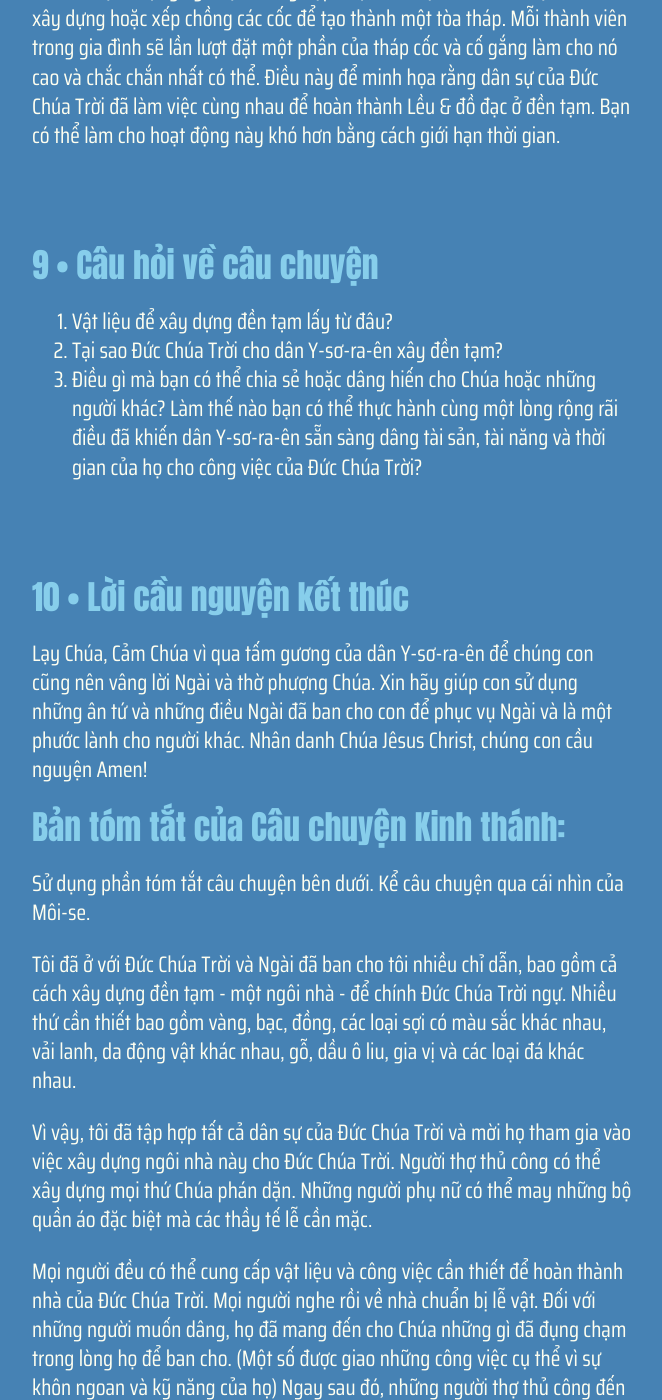
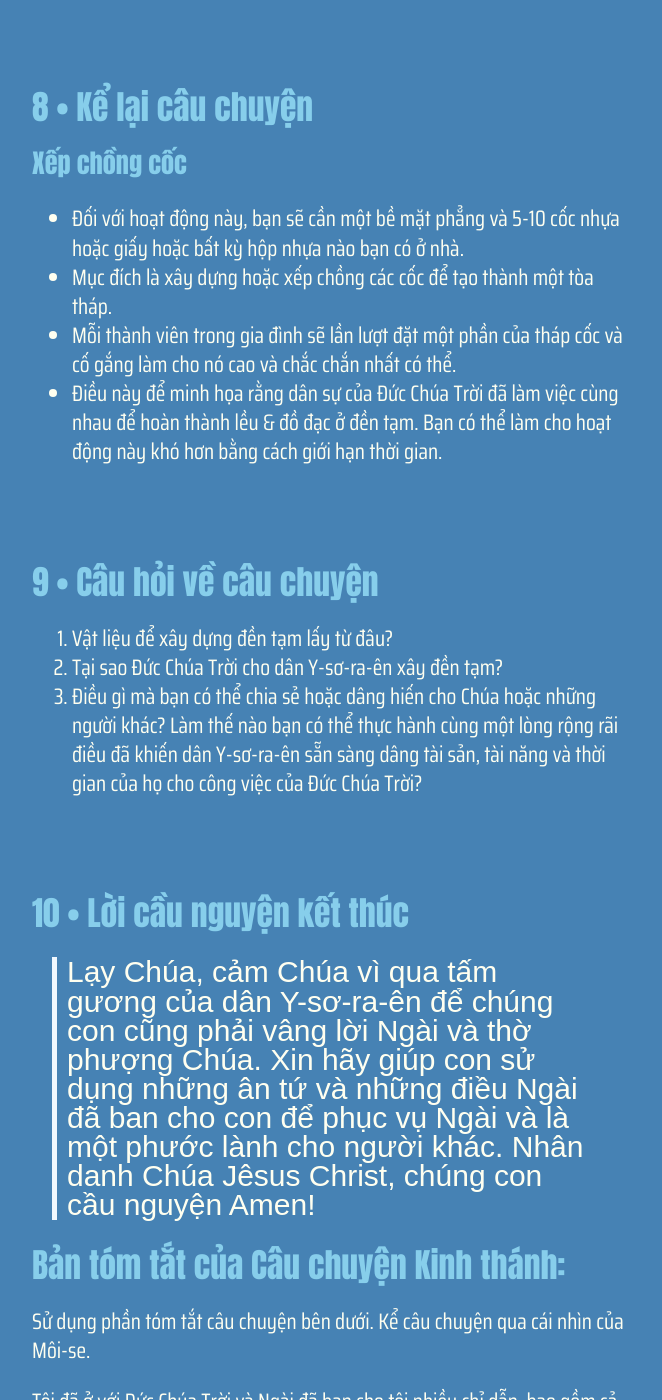
Before and after one commit to GospelTrust/LGS, a Jekyll site: the page built from docs/content/_vi/32-1.md, in a window 1280 px wide and 1400 px high, scrolled down 3260 px. Shown: the whole window, without its empty margins (308-970 px from the left). Built offline with Jekyll 4.4.1, drawn with Linux system fonts in a browser that asks for light colours; some web fonts are replaced; some of the changed text lies outside the part shown.

Commit message:
Update: w32d1

```diff
--- a/docs/content/_vi/32-1.md
+++ b/docs/content/_vi/32-1.md
@@ -23,16 +23,17 @@
 
 
 {% include lesson/section.html index=3 %}
-Lạy Chúa, chúng con cảm ơn Ngài vì khi Ngài muốn hoàn thành công việc gì đó, Ngài đã luôn hướng dẫn chúng con rất chi tiết. Cảm ơn Lời của Ngài qua Kinh thánh mà chúng con có thể hiểu biết thêm về tình yêu thương và sự quan tâm của Ngài dành cho chúng con. Xin Chúa ban phước cho thời gian của chúng con khi chúng con cùng nhau học Lời Ngài. Nhân danh Chúa Jêsus Christ, chúng con cầu nguyện. Amen!
+> Lạy Chúa, chúng con cảm ơn Ngài vì khi Ngài muốn hoàn thành công việc gì đó, Ngài đã luôn hướng dẫn chúng con rất chi tiết. Cảm ơn Lời của Ngài qua Kinh thánh mà chúng con có thể hiểu biết thêm về tình yêu thương và sự quan tâm của Ngài dành cho chúng con. Xin Chúa ban phước cho thời gian của chúng con khi chúng con cùng nhau học Lời Ngài. Nhân danh Chúa Jêsus Christ, chúng con cầu nguyện. Amen!
 
 
 {% include lesson/section.html index=4 %}
-IICô-rinh-tô 9:7
- 7 Mỗi người nên tùy theo lòng mình đã định mà quyên ra, không phải phàn nàn hay vì ép uổng; vì Đức Chúa Trời yêu kẻ thí của cách vui lòng.
+### II Cô-rinh-tô 9:7
+ 7 Mỗi người nên tùy theo lòng mình đã định mà quyên ra, không phải phàn nàn hay vì ép uổng; vì Đức Chúa Trời yêu kẻ dâng hiến cách vui lòng.
 
 
 {% include lesson/section.html index=5 %}
-Chúng ta dâng hiến cho Chúa như thế nào? Bạn có thể dâng cho Chúa những món quà đặc biệt nào?
+Chúng ta dâng hiến cho Chúa như thế nào?
+Bạn có thể dâng cho Chúa những món quà đặc biệt nào?
 
 
 
@@ -43,12 +44,16 @@
 
 {% include lesson/section.html index=7 %}
 Đọc những câu sau: Xuất Ê-díp-tô Ký 35:4-11a; 20-22a; 30-31; 36:3-7.
- Bạn có thể chuẩn bị hình ảnh hoặc đạo cụ khi kể câu chuyện. Một phiên bản tóm tắt cũng có sẵn để đọc cho con bạn/trẻ em của bạn.
+Bạn có thể chuẩn bị hình ảnh hoặc đạo cụ khi kể câu chuyện.
+Một phiên bản tóm tắt cũng có sẵn để đọc cho con bạn/trẻ em của bạn.
 
 
 {% include lesson/section.html index=8 %}
-XẾP CHỒNG CỐC
- Đối với hoạt động này, bạn sẽ cần một bề mặt phẳng và 5-10 cốc nhựa hoặc giấy hoặc bất kỳ hộp nhựa nào bạn có ở nhà. Mục đích là xây dựng hoặc xếp chồng các cốc để tạo thành một tòa tháp. Mỗi thành viên trong gia đình sẽ lần lượt đặt một phần của tháp cốc và cố gắng làm cho nó cao và chắc chắn nhất có thể. Điều này để minh họa rằng dân sự của Đức Chúa Trời đã làm việc cùng nhau để hoàn thành Lều & đồ đạc ở đền tạm. Bạn có thể làm cho hoạt động này khó hơn bằng cách giới hạn thời gian.
+### Xếp chồng cốc
+- Đối với hoạt động này, bạn sẽ cần một bề mặt phẳng và 5-10 cốc nhựa hoặc giấy hoặc bất kỳ hộp nhựa nào bạn có ở nhà.
+- Mục đích là xây dựng hoặc xếp chồng các cốc để tạo thành một tòa tháp.
+- Mỗi thành viên trong gia đình sẽ lần lượt đặt một phần của tháp cốc và cố gắng làm cho nó cao và chắc chắn nhất có thể.
+- Điều này để minh họa rằng dân sự của Đức Chúa Trời đã làm việc cùng nhau để hoàn thành lều & đồ đạc ở đền tạm. Bạn có thể làm cho hoạt động này khó hơn bằng cách giới hạn thời gian.
 
 
 {% include lesson/section.html index=9 %}
@@ -58,7 +63,7 @@
 
 
 {% include lesson/section.html index=10 %}
-Lạy Chúa, Cảm  Chúa vì qua tấm gương của dân Y-sơ-ra-ên để chúng con cũng nên vâng lời Ngài và thờ phượng Chúa. Xin hãy giúp con sử dụng những ân tứ và những điều Ngài đã ban cho con để phục vụ Ngài và là một phước lành cho người khác. Nhân danh Chúa Jêsus Christ, chúng con cầu nguyện Amen!
+> Lạy Chúa, cảm  Chúa vì qua tấm gương của dân Y-sơ-ra-ên để chúng con cũng phải vâng lời Ngài và thờ phượng Chúa. Xin hãy giúp con sử dụng những ân tứ và những điều Ngài đã ban cho con để phục vụ Ngài và là một phước lành cho người khác. Nhân danh Chúa Jêsus Christ, chúng con cầu nguyện Amen!
 
 ## Bản tóm tắt của Câu chuyện Kinh thánh:
 Sử dụng phần tóm tắt câu chuyện bên dưới. Kể câu chuyện qua cái nhìn của Môi-se.
@@ -67,6 +72,6 @@
 
 Vì vậy, tôi đã tập hợp tất cả dân sự của Đức Chúa Trời và mời họ tham gia vào việc xây dựng ngôi nhà này cho Đức Chúa Trời. Người thợ thủ công có thể xây dựng mọi thứ Chúa phán dặn. Những người phụ nữ có thể may những bộ quần áo đặc biệt mà các thầy tế lễ cần mặc.
 
-Mọi người đều có thể cung cấp vật liệu và công việc cần thiết để hoàn thành nhà của Đức Chúa Trời. Mọi người nghe rồi về nhà chuẩn bị lễ vật. Đối với những người muốn dâng, họ đã mang đến cho Chúa những gì đã đụng chạm trong lòng họ để ban cho. (Một số được giao những công việc cụ thể vì sự khôn ngoan và kỹ năng của họ) Ngay sau đó, những người thợ thủ công đến gặp tôi và nói: "Chúng tôi có quá nhiều! Có quá đủ để làm những gì Chúa đã yêu cầu chúng tôi! Hãy bảo mọi người ngừng mang quà của họ và dâng hiến! "
+Mọi người đều có thể cung cấp vật liệu và công việc cần thiết để hoàn thành nhà của Đức Chúa Trời. Mọi người nghe rồi về nhà chuẩn bị lễ vật. Đối với những người muốn dâng, họ đã mang đến cho Chúa những gì đã cảm động trong lòng họ để ban cho. (Một số được giao những công việc cụ thể vì sự khôn ngoan và kỹ năng của họ). Ngay sau đó, những người thợ thủ công đến gặp tôi và nói: "Chúng tôi có quá nhiều! Có quá đủ để làm những gì Chúa đã yêu cầu chúng tôi! Hãy bảo mọi người ngừng mang quà của họ và dâng hiến! "
 
 Rồi đến ngày mọi thứ đã hoàn tất! Tôi đã kiểm tra công trình. Mọi việc đã hoàn thành đúng như lời Chúa truyền dặn. Một đám mây đến và bao phủ đền tạm. Sự hiện diện vinh quang của Chúa và sự vinh hiển tuyệt vời của Ngài đã tràn ngập nơi cư ngụ của Đức Chúa Trời trong dân sự.
```
Also changed, not shown: other parts of docs/content/_vi/32-1.md (+1 -1 lines).
